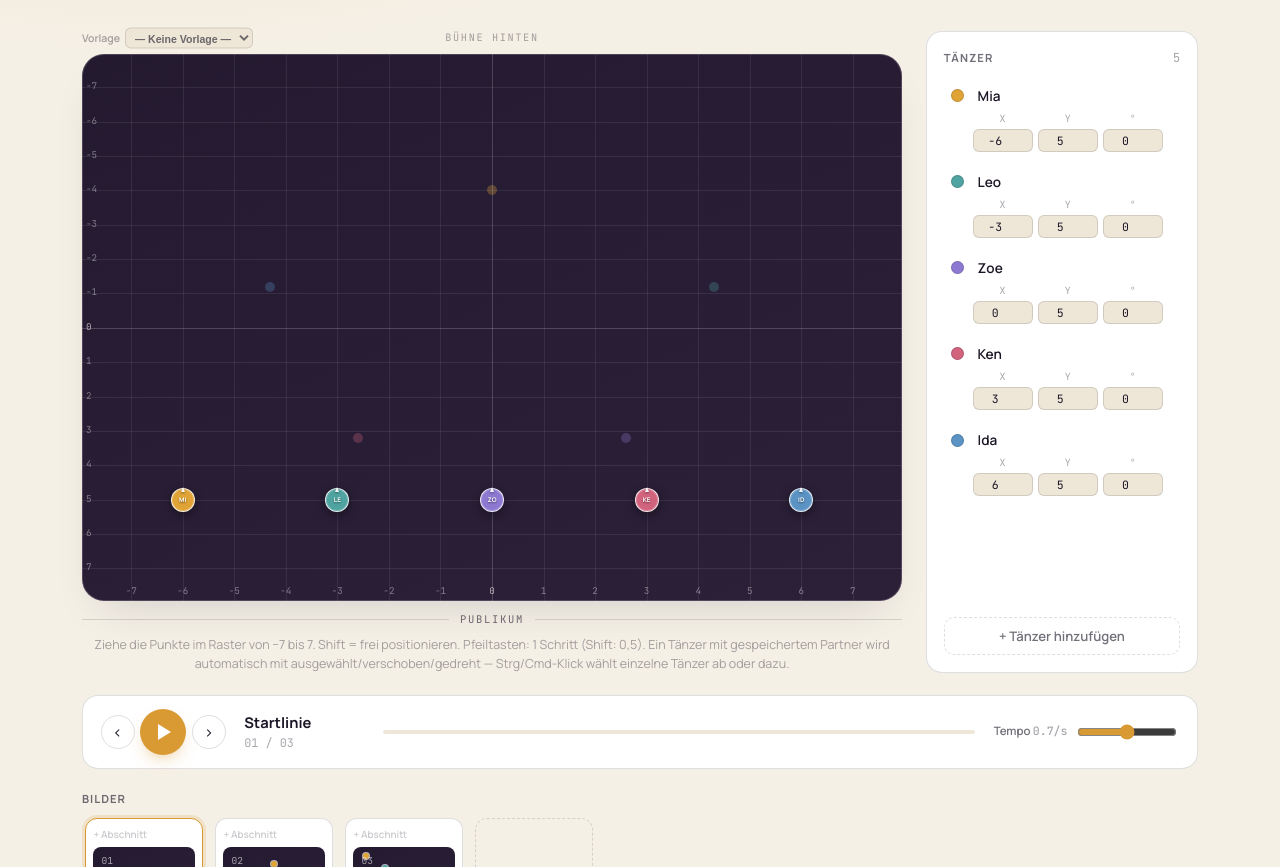
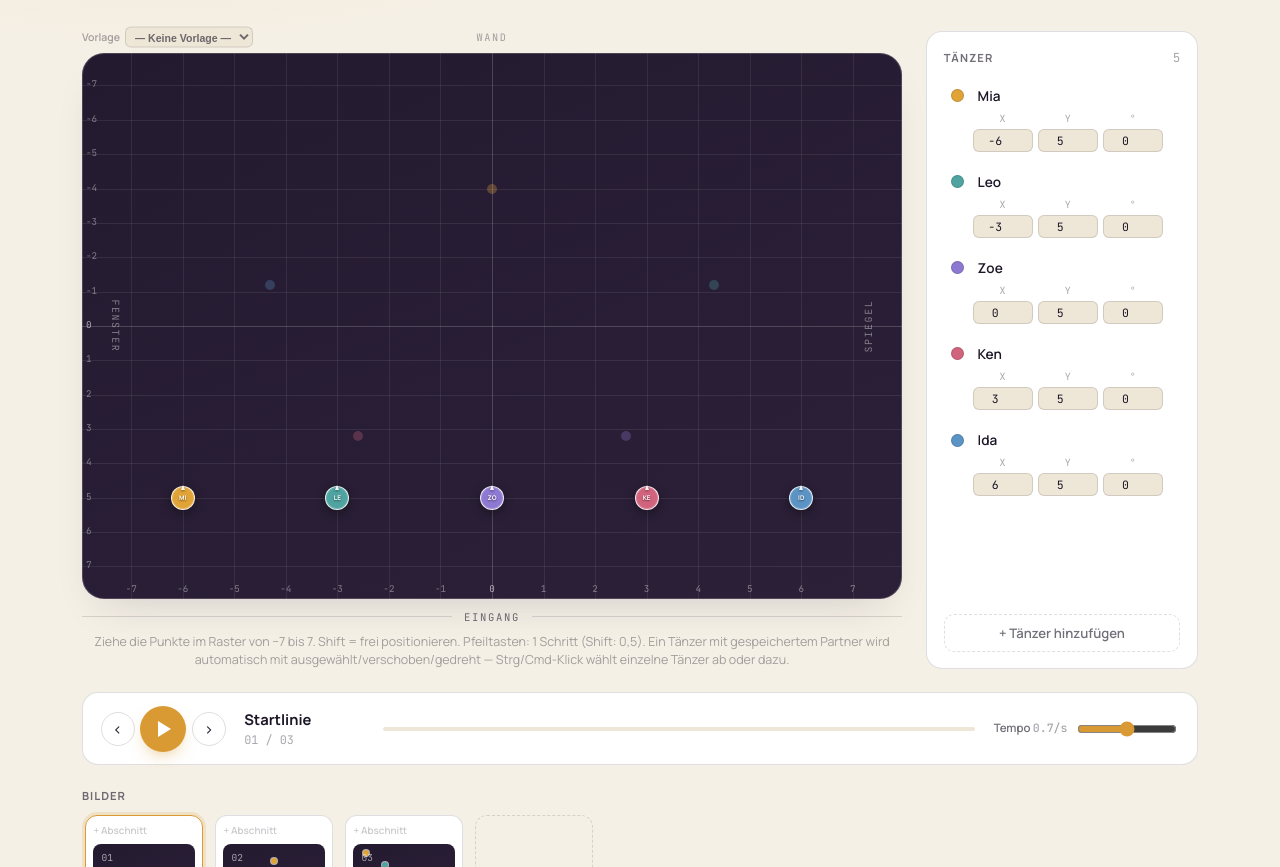
Before and after one commit to Siddo987/formation-builder, a PHP site: page / in a window 1280 px wide. Shown: the part 143-1010 px from the top of the page. Run offline with PHP 8.4, Linux system fonts and the light colour scheme; data comes from the database, SQL or seed files in the repository.

Commit message:
Editable room-orientation labels + text-based auto-numbered Bild categories
- state.roomLabels {top,right,bottom,left} (default WAND/SPIEGEL/EINGANG/
  FENSTER): four small editable fields around the stage, persisted in
  localStorage, .stg, and share links, and read by the Schritte-PDF's room
  diagram (js/steps.js) so renaming a side updates both places at once.
- Left/right labels sit outside #stage (in a new .stage-frame wrapper) so
  fullRerender()'s stageEl.innerHTML='' never wipes them; use a fixed light
  tint (like .grid-label) since the stage floor is always dark regardless
  of app theme.
- Bild section categories (filmstrip) are now auto-numbered per distinct
  section name instead of a flat running count: typing "Langsamer Walzer"
  gets "1." the first time, a later "Tango" section gets its own "1.", and
  a second later "Langsamer Walzer" section becomes "2." automatically —
  the user only ever types the plain dance name.

Co-Authored-By: Claude Sonnet 5 <noreply@anthropic.com>

```diff
--- a/css/stage.css
+++ b/css/stage.css
@@ -2,6 +2,8 @@
   .stage-area{grid-area:stage;}
   .stage-caption-row{position:relative;margin:0 0 .55rem;}
   .stage-caption{
+    display:block;
+    width:100%;
     text-align:center;
     font-family:var(--font-mono);
     font-size:.64rem;
@@ -9,7 +11,44 @@
     text-transform:uppercase;
     color:var(--ink-faint);
     margin:0;
+    border:none; background:transparent; outline:none; padding:0;
   }
+  /* ---- editable room-orientation labels (Wand/Fenster/Spiegel/Eingang…) — shown around the
+     stage and also read by js/steps.js to label the Schritte-PDF's little room diagram, so
+     renaming them here (e.g. for a different Saal) updates both places at once. ---- */
+  .stage-caption:hover,.stage-caption:focus,
+  .room-label-bottom:hover,.room-label-bottom:focus{
+    color:var(--ink-soft);
+  }
+  .stage-caption:focus,.room-label-bottom:focus,.room-label-left:focus,.room-label-right:focus{
+    outline:1px dashed var(--gold); outline-offset:2px; border-radius:3px;
+  }
+  .room-label-bottom{
+    flex:0 0 auto; width:9ch;
+    font-family:var(--font-mono); font-size:.66rem; letter-spacing:.16em;
+    text-transform:uppercase; color:inherit;
+    border:none; background:transparent; outline:none; padding:0; text-align:center;
+  }
+  .stage-frame{position:relative;}
+  /* Sits directly on the stage floor, which is always dark regardless of the app's light/dark
+     theme (see .stage's own background) — so, like .grid-label, this uses a fixed light tint
+     instead of the theme-dependent --ink-faint (which would go near-invisible here in light mode). */
+  .room-label-left,.room-label-right{
+    position:absolute; top:50%; z-index:2;
+    writing-mode:vertical-rl; width:1.2rem; max-height:60%;
+    font-family:var(--font-mono); font-size:.62rem; letter-spacing:.16em;
+    text-transform:uppercase; color:rgba(255,255,255,.42);
+    border:none; background:transparent; outline:none; padding:0; text-align:center;
+  }
+  .room-label-left:hover,.room-label-left:focus,
+  .room-label-right:hover,.room-label-right:focus{
+    color:rgba(255,255,255,.75);
+  }
+  /* Inset past the grid's own row-number column (.grid-label.y-label, left:4px) so the two don't
+     visually collide — still well clear of the leftmost/rightmost possible dancer position (grid
+     x=±7 lands at GRID_INSET=6% from the edge, comfortably further in than this). */
+  .room-label-left{left:24px; transform:translateY(-50%);}
+  .room-label-right{right:24px; transform:translateY(-50%) rotate(180deg);}
   .axes-bild-toggle{
     position:absolute; right:0; top:50%; transform:translateY(-50%);
     display:flex; align-items:center; gap:.3rem;
--- a/index.html
+++ b/index.html
@@ -10,11 +10,11 @@
      purely on the URL) — bump this on every deploy that touches css/ or js/ so browsers/CDN
      fetch the new bytes immediately instead of serving stale ones for up to 4h. index.html
      itself is never edge-cached (cf-cache-status: DYNAMIC), so this always reaches clients. -->
-<link rel="stylesheet" href="css/theme.css?v=9">
-<link rel="stylesheet" href="css/base.css?v=9">
-<link rel="stylesheet" href="css/stage.css?v=9">
-<link rel="stylesheet" href="css/roster.css?v=9">
-<link rel="stylesheet" href="css/modals.css?v=9">
+<link rel="stylesheet" href="css/theme.css?v=10">
+<link rel="stylesheet" href="css/base.css?v=10">
+<link rel="stylesheet" href="css/stage.css?v=10">
+<link rel="stylesheet" href="css/roster.css?v=10">
+<link rel="stylesheet" href="css/modals.css?v=10">
 </head>
 <body>
 
@@ -93,11 +93,17 @@
           <select id="layoutSelect" title="Positionen relativ zueinander — auf der Bühne per Ziehen verschieben, rechts drehen"><option value="">— Keine Vorlage —</option></select>
           <span class="layout-rotate-field" id="layoutRotateField" hidden><input type="number" id="layoutRotateInput" class="coord-input" value="0" step="5" aria-label="Drehung der Vorlage in Grad">°</span>
         </label>
-        <p class="stage-caption">Bühne hinten</p>
+        <input type="text" class="stage-caption" id="roomLabelTop" maxlength="24" aria-label="Beschriftung oberer Bühnenrand, z. B. Wand" title="Beschriftung des oberen Bühnenrands – wird auch in der Schritte-PDF verwendet">
         <label class="axes-bild-toggle" id="axesBildToggleWrap" hidden><input type="checkbox" id="axesBildToggle"> Achsen für dieses Bild</label>
       </div>
-      <div class="stage" id="stage" aria-label="Bühnenfläche – Tänzer per Ziehen positionieren"></div>
-      <p class="stage-audience">Publikum</p>
+      <div class="stage-frame">
+        <input type="text" class="room-label-left" id="roomLabelLeft" maxlength="20" aria-label="Beschriftung linker Bühnenrand, z. B. Fenster" title="Beschriftung des linken Bühnenrands – wird auch in der Schritte-PDF verwendet">
+        <div class="stage" id="stage" aria-label="Bühnenfläche – Tänzer per Ziehen positionieren"></div>
+        <input type="text" class="room-label-right" id="roomLabelRight" maxlength="20" aria-label="Beschriftung rechter Bühnenrand, z. B. Spiegel" title="Beschriftung des rechten Bühnenrands – wird auch in der Schritte-PDF verwendet">
+      </div>
+      <div class="stage-audience">
+        <input type="text" class="room-label-bottom" id="roomLabelBottom" maxlength="24" aria-label="Beschriftung unterer Bühnenrand, z. B. Eingang" title="Beschriftung des unteren Bühnenrands – wird auch in der Schritte-PDF verwendet">
+      </div>
       <p class="hint">Ziehe die Punkte im Raster von −7 bis 7. Shift = frei positionieren. Pfeiltasten: 1 Schritt (Shift: 0,5). Ein Tänzer mit gespeichertem Partner wird automatisch mit ausgewählt/verschoben/gedreht — Strg/Cmd-Klick wählt einzelne Tänzer ab oder dazu.</p>
       <div class="pair-rotate" id="pairRotate" hidden>
         <span class="pair-rotate-label" id="pairRotateLabel">Paar: – &amp; –</span>
@@ -438,16 +444,16 @@
 
 <div id="stepsPrintArea" aria-hidden="true"></div>
 
-<script src="js/state.js?v=9"></script>
-<script src="js/stage.js?v=9"></script>
-<script src="js/roster.js?v=9"></script>
-<script src="js/formations.js?v=9"></script>
-<script src="js/playback.js?v=9"></script>
-<script src="js/marker.js?v=9"></script>
-<script src="js/export.js?v=9"></script>
-<script src="js/share.js?v=9"></script>
-<script src="js/steps.js?v=9"></script>
-<script src="js/main.js?v=9"></script>
+<script src="js/state.js?v=10"></script>
+<script src="js/stage.js?v=10"></script>
+<script src="js/roster.js?v=10"></script>
+<script src="js/formations.js?v=10"></script>
+<script src="js/playback.js?v=10"></script>
+<script src="js/marker.js?v=10"></script>
+<script src="js/export.js?v=10"></script>
+<script src="js/share.js?v=10"></script>
+<script src="js/steps.js?v=10"></script>
+<script src="js/main.js?v=10"></script>
 
 </body>
 </html>
--- a/js/formations.js
+++ b/js/formations.js
@@ -394,19 +394,26 @@
     renumberFilmCategories();
   }
 
-  // Recomputes each section-start badge's running number ("1.", "2.", …) without touching the
+  // Recomputes each section-start badge's running number without touching the
   // .film-category-input elements themselves — called after a full renderFilmstrip() and also
   // directly from a category input's own 'input' handler, so retyping a section name never loses
   // focus/cursor position the way a full re-render would.
+  //
+  // The number is per distinct section name, not a flat running count: typing "Langsamer Walzer"
+  // gets "1." the first time it starts a section; a "Tango" section elsewhere in the sequence gets
+  // its own "1."; a later section again named "Langsamer Walzer" automatically becomes "2." — so
+  // the user only ever types the dance name itself ("Langsamer Walzer"), never a number.
   function renumberFilmCategories(){
     var wraps = filmTrackEl.querySelectorAll('.film-category');
-    var n = 0;
+    var counts = {}; // normalized section name -> how many section-starts with that name seen so far
     wraps.forEach(function(wrap, i){
       var f = state.formations[i];
       var numEl = wrap.querySelector('.film-category-num');
-      if(f && f.category){
-        n++;
-        numEl.textContent = n + '.';
+      var text = f && f.category ? f.category.trim() : '';
+      if(text){
+        var key = text.toLowerCase();
+        counts[key] = (counts[key] || 0) + 1;
+        numEl.textContent = counts[key] + '.';
         numEl.hidden = false;
       }else{
         numEl.hidden = true;
--- a/js/main.js
+++ b/js/main.js
@@ -150,6 +150,7 @@
   buildStageLayers();
   ensureMarkers();
   positionMarkers(currentFormation().pos);
+  updateRoomLabelInputs();
   renderRoster();
   renderFilmstrip();
   updatePlaybarInfo();
--- a/js/share.js
+++ b/js/share.js
@@ -136,6 +136,12 @@ function reconstructSharedState(payload){
     formations: formations,
     axes: Array.isArray(payload.axes) ? payload.axes : [],
     showAxes: payload.showAxes !== false,
+    roomLabels: {
+      top: (payload.roomLabels && typeof payload.roomLabels.top === 'string') ? payload.roomLabels.top : 'WAND',
+      right: (payload.roomLabels && typeof payload.roomLabels.right === 'string') ? payload.roomLabels.right : 'SPIEGEL',
+      bottom: (payload.roomLabels && typeof payload.roomLabels.bottom === 'string') ? payload.roomLabels.bottom : 'EINGANG',
+      left: (payload.roomLabels && typeof payload.roomLabels.left === 'string') ? payload.roomLabels.left : 'FENSTER'
+    },
     pairs: (Array.isArray(payload.pairs) ? payload.pairs : []).map(function(p){
       return {id:p.id, memberIds:p.memberIds, name:p.name||'', collapsed:!!p.collapsed};
     }),
--- a/js/stage.js
+++ b/js/stage.js
@@ -208,6 +208,27 @@
     addDots(state.formations[state.activeIndex-1], 'onion-dot-prev', false);
     addDots(state.formations[state.activeIndex+1], 'onion-dot-next', true);
   }
+
+  // Editable labels around the stage edges (default "WAND"/"SPIEGEL"/"EINGANG"/"FENSTER", matching
+  // a typical Saal) — state.roomLabels. Lives outside #stage itself (a sibling in .stage-frame, or
+  // in .stage-caption-row/.stage-audience) so fullRerender()'s stageEl.innerHTML='' never touches
+  // it. Also read by js/steps.js to label the Schritte-PDF's little room diagram, so renaming a
+  // side here (e.g. for a different rehearsal room) updates both places at once.
+  function updateRoomLabelInputs(){
+    var labels = state.roomLabels || {};
+    ['top','right','bottom','left'].forEach(function(side){
+      var el = roomLabelInputs[side];
+      if(el && document.activeElement !== el) el.value = labels[side] || '';
+    });
+  }
+  ['top','right','bottom','left'].forEach(function(side){
+    var el = roomLabelInputs[side];
+    if(!el) return;
+    el.addEventListener('input', function(){
+      state.roomLabels[side] = el.value;
+      saveState();
+    });
+  });
 
   function buildStageLogo(){
     var img = document.createElement('img');
--- a/js/steps.js
+++ b/js/steps.js
@@ -99,7 +99,13 @@
   function buildStepDiagram(primaryPos, secondaryPos){
     var diagram = document.createElement('div');
     diagram.className = 'step-diagram';
-    var walls = [['WAND','top'],['FENSTER','left'],['SPIEGEL','right'],['EINGANG','bottom']];
+    var labels = state.roomLabels || {};
+    var walls = [
+      [labels.top || 'WAND', 'top'],
+      [labels.left || 'FENSTER', 'left'],
+      [labels.right || 'SPIEGEL', 'right'],
+      [labels.bottom || 'EINGANG', 'bottom']
+    ];
     walls.forEach(function(w){
       var el = document.createElement('span');
       el.className = 'step-wall step-wall-' + w[1];
```
Also changed, not shown: js/export.js (+16 -1 lines), js/state.js (+14 -0 lines).
